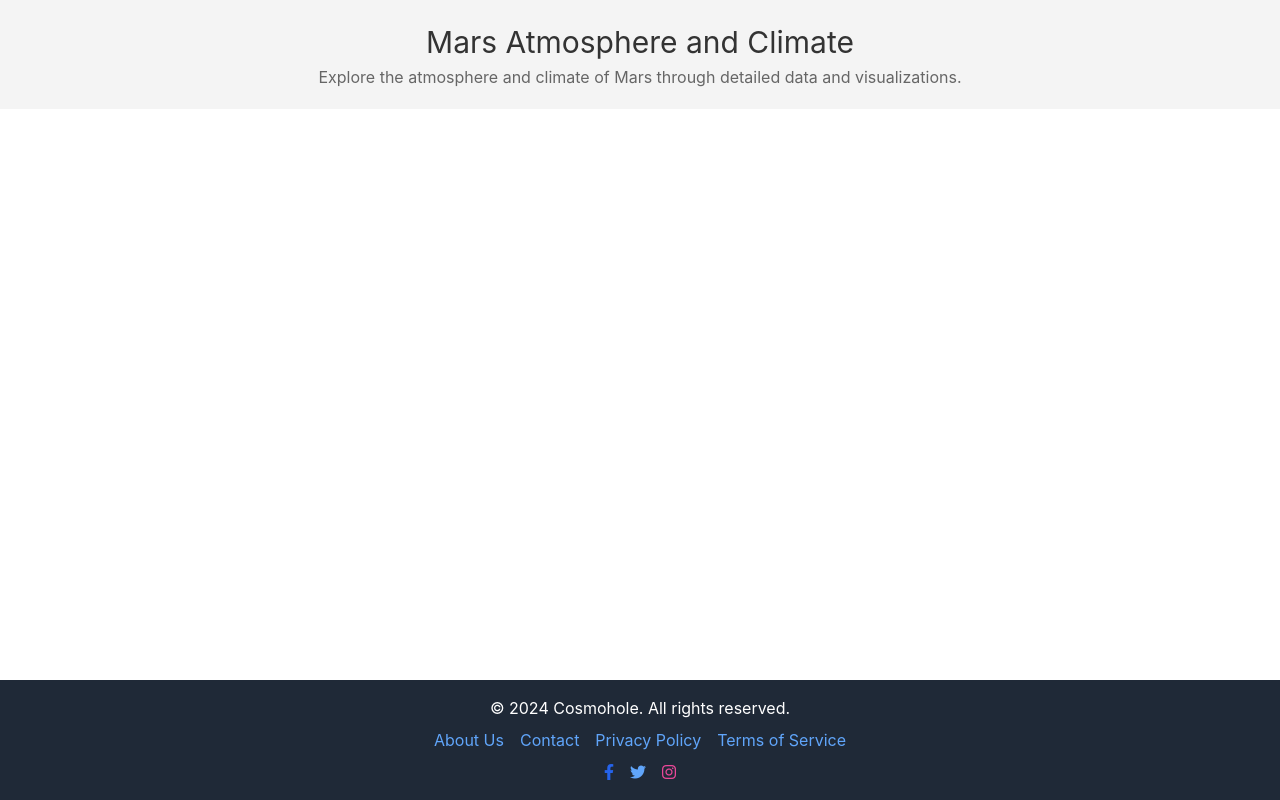
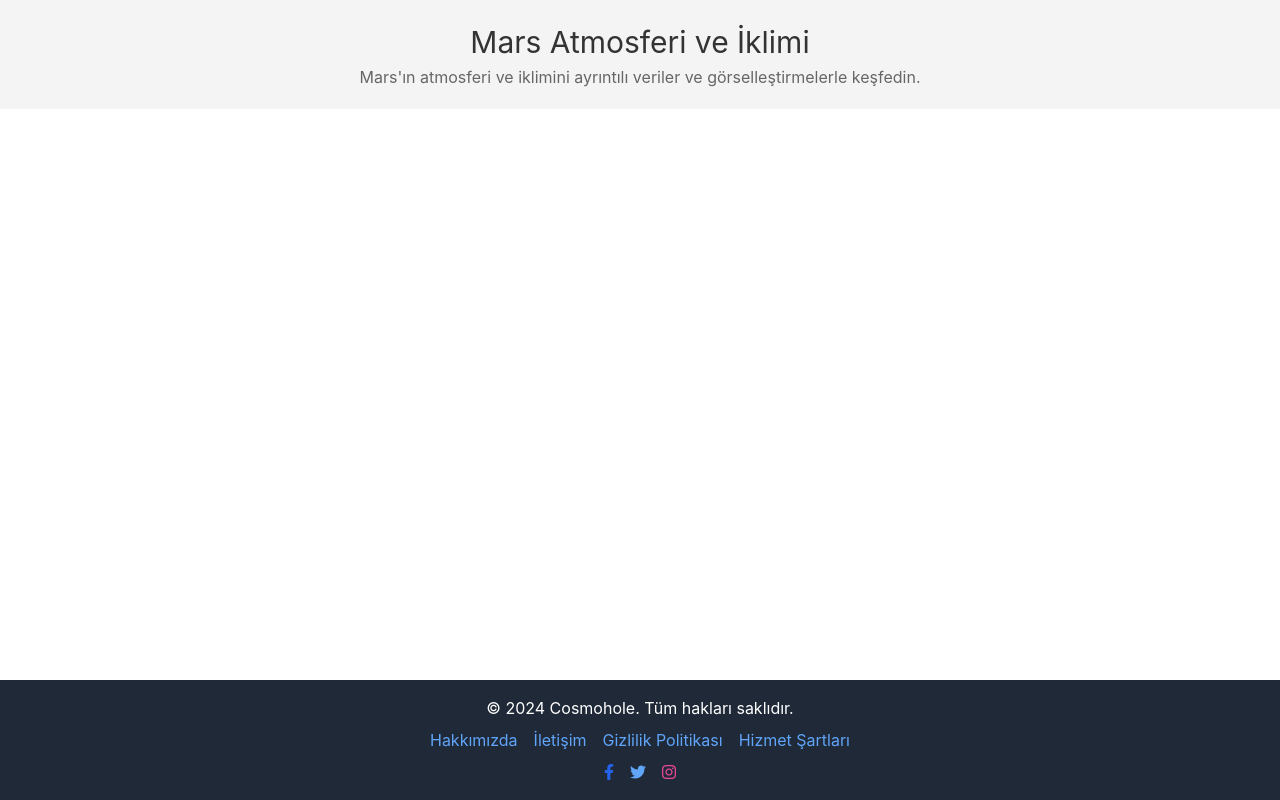
Before and after one commit to nazlinres01/space-vista, a React (Create React App) app in the folder front-end/: page / in a window 1280 px wide. Built offline with nearby package versions, Linux system fonts and the light colour scheme.

Commit message:
translated Turkish

```diff
--- a/front-end/src/components/Footer/Footer.js
+++ b/front-end/src/components/Footer/Footer.js
@@ -1,23 +1,49 @@
 // src/components/Footer/Footer.js
-import React from 'react';
+import React from "react";
 
 const Footer = () => (
   <footer className="bg-gray-800 text-white text-center p-4 fixed bottom-0 w-full">
-    <p className="mb-2">© 2024 Cosmohole. All rights reserved.</p>
+    <p className="mb-2">© 2024 Cosmohole. Tüm hakları saklıdır.</p>
     <div className="mb-2">
-      <a href="/about" className="text-blue-400 hover:underline mx-2">About Us</a>
-      <a href="/contact" className="text-blue-400 hover:underline mx-2">Contact</a>
-      <a href="/privacy-policy" className="text-blue-400 hover:underline mx-2">Privacy Policy</a>
-      <a href="/terms-of-service" className="text-blue-400 hover:underline mx-2">Terms of Service</a>
+      <a href="/about" className="text-blue-400 hover:underline mx-2">
+        Hakkımızda
+      </a>
+      <a href="/contact" className="text-blue-400 hover:underline mx-2">
+        İletişim
+      </a>
+      <a href="/privacy-policy" className="text-blue-400 hover:underline mx-2">
+        Gizlilik Politikası
+      </a>
+      <a
+        href="/terms-of-service"
+        className="text-blue-400 hover:underline mx-2"
+      >
+        Hizmet Şartları
+      </a>
     </div>
     <div>
-      <a href="https://facebook.com" className="text-blue-600 mx-2" target="_blank" rel="noopener noreferrer">
+      <a
+        href="https://facebook.com"
+        className="text-blue-600 mx-2"
+        target="_blank"
+        rel="noopener noreferrer"
+      >
         <i className="fab fa-facebook-f"></i>
       </a>
-      <a href="https://twitter.com" className="text-blue-400 mx-2" target="_blank" rel="noopener noreferrer">
+      <a
+        href="https://twitter.com"
+        className="text-blue-400 mx-2"
+        target="_blank"
+        rel="noopener noreferrer"
+      >
         <i className="fab fa-twitter"></i>
       </a>
-      <a href="https://instagram.com" className="text-pink-500 mx-2" target="_blank" rel="noopener noreferrer">
+      <a
+        href="https://instagram.com"
+        className="text-pink-500 mx-2"
+        target="_blank"
+        rel="noopener noreferrer"
+      >
         <i className="fab fa-instagram"></i>
       </a>
     </div>
--- a/front-end/src/pages/PlanetsAndMoons/Mars/MarsAtmosphereAndClimate.js
+++ b/front-end/src/pages/PlanetsAndMoons/Mars/MarsAtmosphereAndClimate.js
@@ -1,17 +1,16 @@
-import React from 'react';
-import Header from '../../../components/Header/Header'; // Header componentini içe aktar
-import Footer from '../../../components/Footer/Footer';
+import React from "react";
+import Header from "../../../components/Header/Header"; // Header componentini içe aktar
+import Footer from "../../../components/Footer/Footer";
 //import styles from './MarsAtmosphereAndClimate.module.css'; // Bu sayfaya özel CSS dosyası
 
 const MarsAtmosphereAndClimate = () => (
   <div>
     <Header
-      title="Mars Atmosphere and Climate"
-      subtitle="Explore the atmosphere and climate of Mars through detailed data and visualizations."
+      title="Mars Atmosferi ve İklimi"
+      subtitle="Mars'ın atmosferi ve iklimini ayrıntılı veriler ve görselleştirmelerle keşfedin."
     />
     {/* Sayfanın geri kalan içeriği */}
     <Footer /> {/* Footer componentini ekle */}
-
   </div>
 );
 
```
